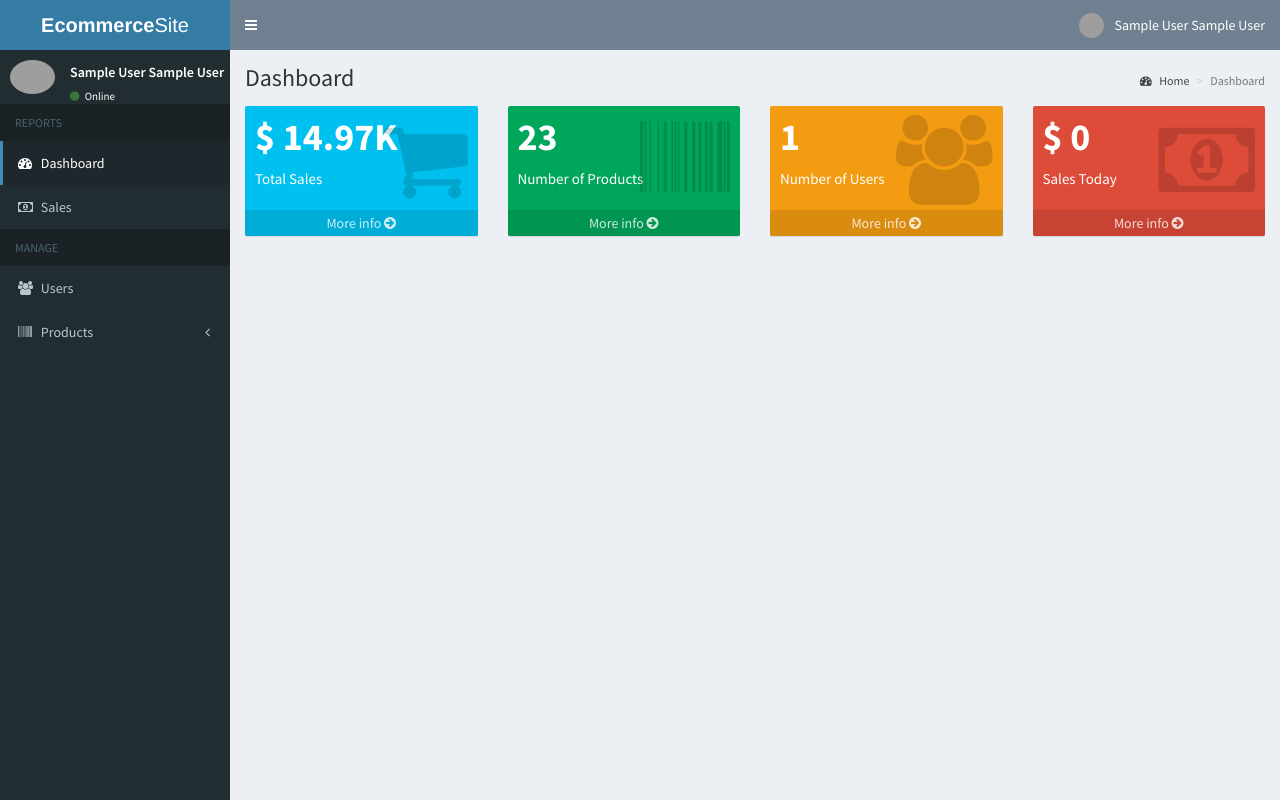
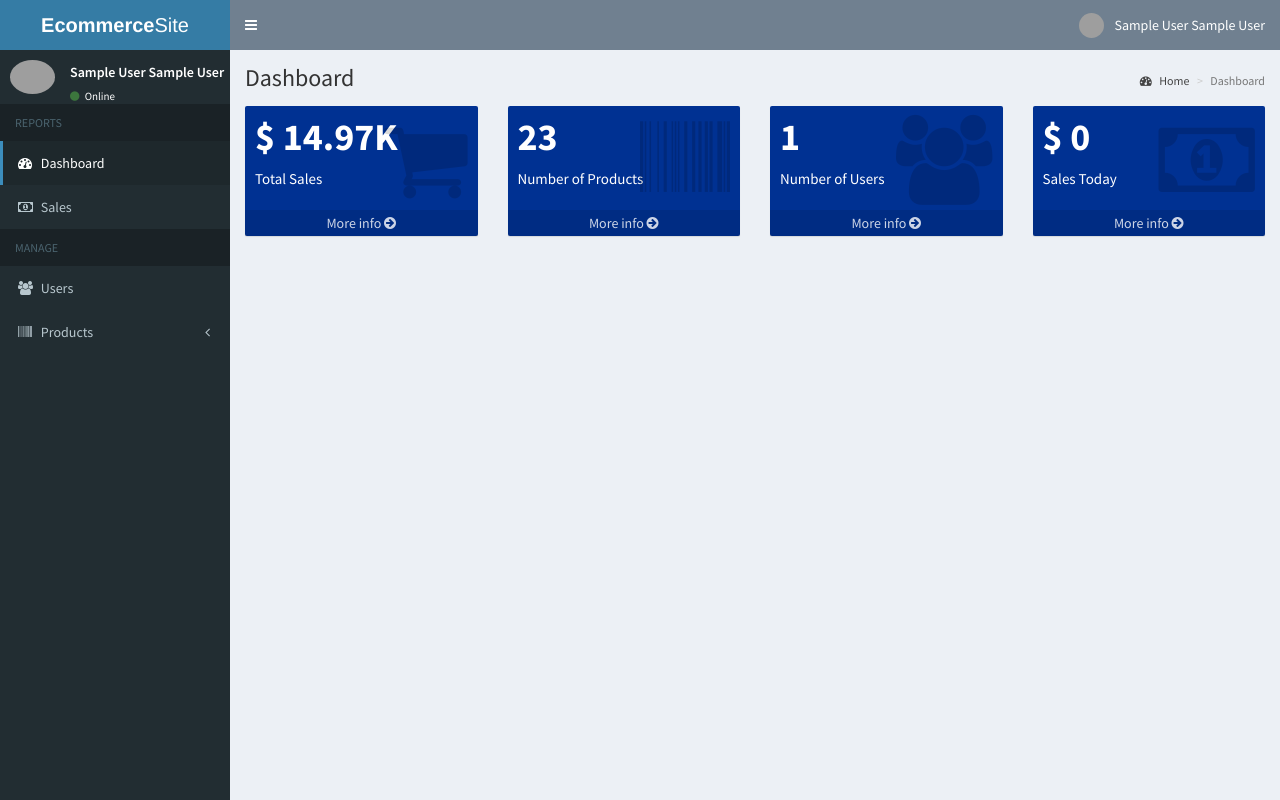
Before and after one commit to AML-ai/ecommerce-repo, a PHP site: page /ecommerce/admin/home.php in a window 1280 px wide. Run offline with PHP 8.4, Linux system fonts and the light colour scheme; the visitor is signed in with stand-in values (Sample User, id 1); data comes from the database, SQL or seed files in the repository; some libraries are stand-ins or nearby versions; grey boxes are pictures that could not be loaded.

Commit message:
Update home.php

```diff
--- a/admin/home.php
+++ b/admin/home.php
@@ -54,7 +54,7 @@
       <div class="row">
         <div class="col-lg-3 col-xs-6">
           <!-- small box -->
-          <div class="small-box bg-aqua">
+          <div class="small-box bg-aqua" style="background:#003192 !important">
             <div class="inner">
               <?php
                 $stmt = $conn->prepare("SELECT sum(price*quantity) AS Total FROM details LEFT JOIN products ON products.id=details.product_id");
@@ -74,7 +74,7 @@
         <!-- ./col -->
         <div class="col-lg-3 col-xs-6">
           <!-- small box -->
-          <div class="small-box bg-green">
+          <div class="small-box bg-green" style="background:#003192 !important">
             <div class="inner">
               <?php
                 $stmt = $conn->prepare("SELECT *, COUNT(*) AS numrows FROM products");
@@ -95,7 +95,7 @@
         <!-- ./col -->
         <div class="col-lg-3 col-xs-6">
           <!-- small box -->
-          <div class="small-box bg-yellow">
+          <div class="small-box bg-yellow" style="background:#003192 !important">
             <div class="inner">
               <?php
                 $stmt = $conn->prepare("SELECT *, COUNT(*) AS numrows FROM users");
@@ -116,7 +116,7 @@
         <!-- ./col -->
         <div class="col-lg-3 col-xs-6">
           <!-- small box -->
-          <div class="small-box bg-red">
+          <div class="small-box bg-red" style="background:#003192 !important">
             <div class="inner">
               <?php
                 $stmt = $conn->prepare("SELECT * FROM details LEFT JOIN sales ON sales.id=details.sales_id LEFT JOIN products ON products.id=details.product_id WHERE sales_date=:sales_date");
```
